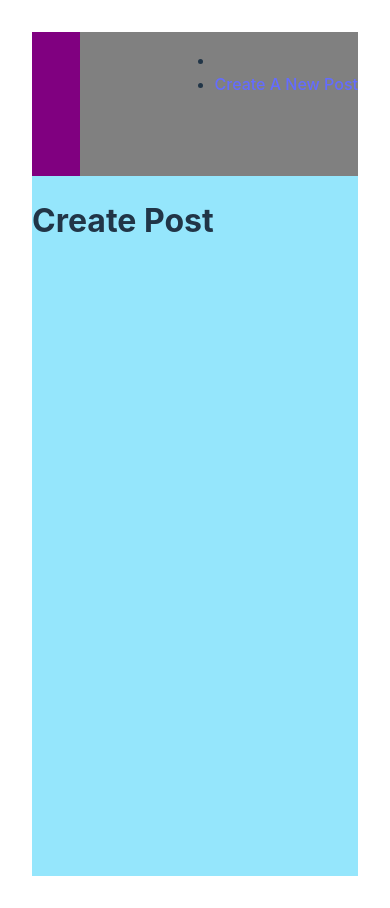
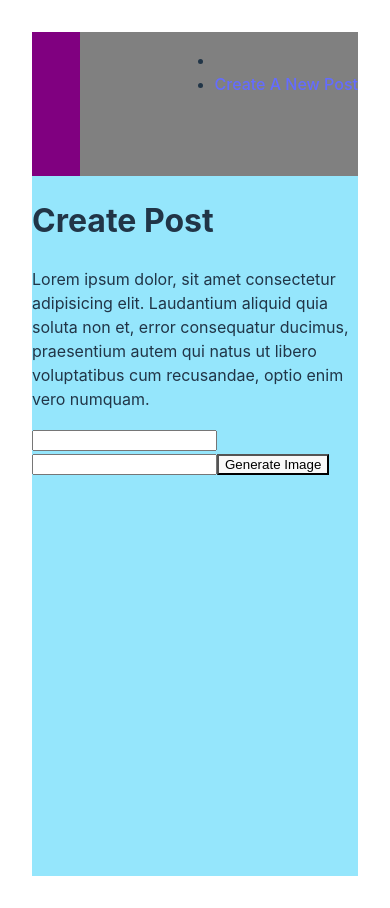
Before and after one commit to jay-bien/ai-image-generator, a React (Vite) app: page /create-post in a window 390 px wide. Built offline with nearby package versions, Linux system fonts and the light colour scheme.

Commit message:
added responsive form to create a post page

```diff
--- a/src/pages/CreatePost.tsx
+++ b/src/pages/CreatePost.tsx
@@ -1,10 +1,35 @@
-import { ReactPropTypes } from "react";
+import { FormEventHandler, ReactPropTypes, useState } from "react";
 
 
 const CreatePost = ( )=> {
+
+    const [loading, setLoading] = useState(false);
+    const [generatingImg, setGeneratingImg ] = useState( false );
+    const [form, setForm] = useState({
+        name:"",
+        prompt:"",
+        photo:""
+    });
+
+    const handleSubmit = (e: React.FormEvent<HTMLFormElement>): void => {
+        e.preventDefault();
+        console.log({ e });
+    }
+    const onChangeInput =  (e: React.ChangeEvent<HTMLInputElement>): void=>{
+        setForm( {...form, [e.target.name]:e.target.value} );
+    }
     return(
         <div>
             <h1>Create Post</h1>
+            <p>Lorem ipsum dolor, sit amet consectetur adipisicing elit. Laudantium aliquid quia soluta non et, error consequatur ducimus, praesentium autem qui natus ut libero voluptatibus cum recusandae, optio enim vero numquam.</p>
+            <p>{form.prompt}</p>
+            <section>
+                    <form onSubmit={handleSubmit}>
+                        <input onChange={ onChangeInput } name="name"></input>
+                        <input onChange={ onChangeInput } name="prompt"></input>
+                        <button type="submit">Generate Image</button>
+                    </form>
+            </section>
         </div>
     )
 }
--- a/src/pages/Home.tsx
+++ b/src/pages/Home.tsx
@@ -15,7 +15,9 @@ const Home = ( )=> {
         return ()=>{
 
         }
-    }, [])
+    }, []);
+
+
     return(
         <div >
             <div className="home-header">
@@ -26,8 +28,10 @@ const Home = ( )=> {
             </div>
             <main>
                 <div className="search">
-                    <label for="search">Search Images</label>
-                    <input name="search" className="search" id="search"></input>
+                    <form>
+                        <label htmlFor="search">Search Images</label>
+                        <input name="search" className="search" id="search"></input>
+                    </form>
                 </div>
                 {
                     loading
```
